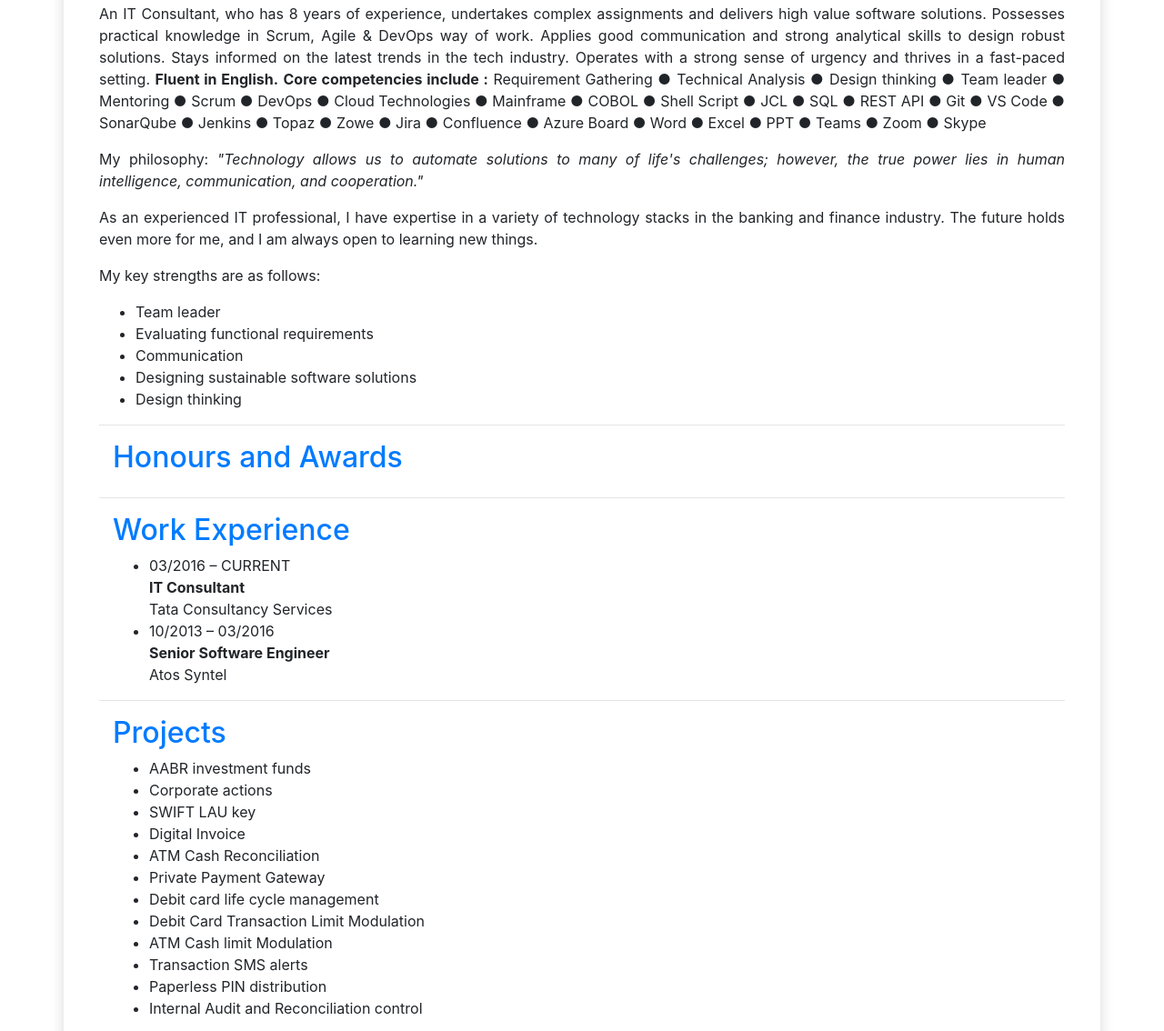
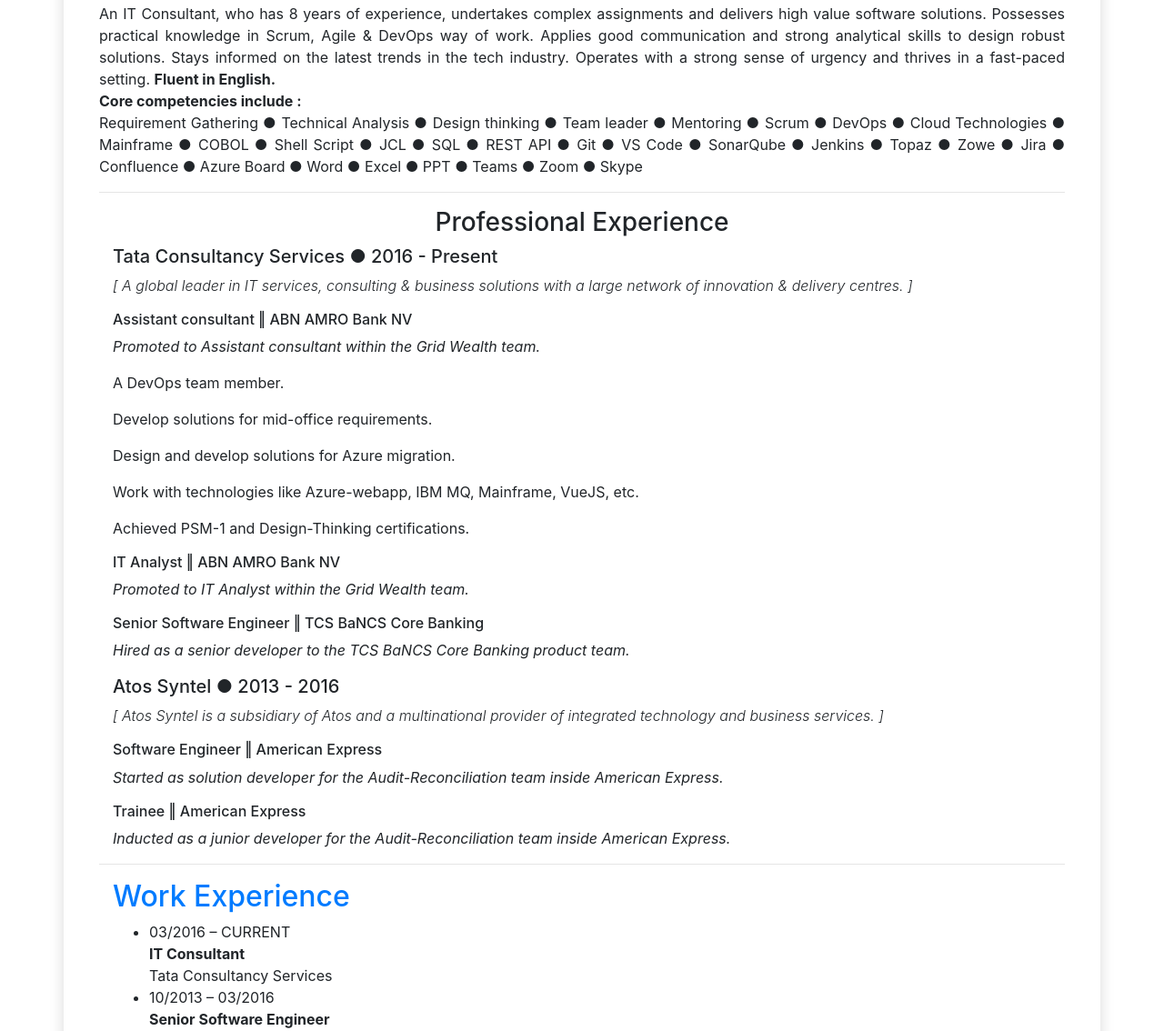
Before and after one commit to SouravKumarSahu/SouravKsahu.azure.webapp, a website: page public/index.html in a window 1280 px wide. Shown: the part 185-1319 px from the top of the page at 91% size. Drawn offline with nearby package versions, Linux system fonts and the light colour scheme; a script that the page names is missing.

Commit message:
upgrading page part 2

```diff
--- a/public/pagehome.html
+++ b/public/pagehome.html
@@ -23,104 +23,58 @@
   <hr>
   <!-- Brief -->
   <div class="container text-wrap text-justify">
-    <h3 class="text-center">
-
-      Assistant Consultant
-
-    </h3>
-
+    <h3 class="text-center">Assistant Consultant</h3>
     <p>
       An IT Consultant, who has 8 years of experience, undertakes complex assignments and delivers high value software
       solutions. Possesses practical knowledge in Scrum, Agile & DevOps way of work. Applies good communication and
       strong analytical skills to design robust solutions. Stays informed on the latest trends in the tech industry.
       Operates with a strong sense of urgency and thrives in a fast-paced setting. <b>Fluent in English.</b>
-
+      <br>
       <b>Core competencies include :</b>
-
+      <br>
       Requirement Gathering ● Technical Analysis ● Design thinking ● Team leader ● Mentoring ● Scrum ● DevOps ● Cloud
       Technologies ● Mainframe ● COBOL ● Shell Script ● JCL ● SQL ● REST API ● Git ● VS Code ● SonarQube ● Jenkins ●
       Topaz ● Zowe ● Jira ● Confluence ● Azure Board ● Word ● Excel ● PPT ● Teams ● Zoom ● Skype
     </p>
-    <p>
-      My philosophy: <i>"Technology allows us to automate solutions to many of life's challenges; however, the true
-        power lies in human intelligence, communication, and cooperation."</i>
-    </p>
-    <p>
-      As an experienced IT professional, I have expertise in a variety of technology stacks in the banking and finance
-      industry. The future holds even more for me, and I am always open to learning new things.
-    </p>
-    <p>
-      My key strengths are as follows:
-    <ul>
-      <li>Team leader</li>
-      <li>Evaluating functional requirements</li>
-      <li>Communication</li>
-      <li>Designing sustainable software solutions</li>
-      <li>Design thinking</li>
-    </ul>
-    </p>
     <hr>
-    <!-- Digital Skills -->
-    <!-- <div class="container">
-      <h2 class="text-primary">Digital Skills</h2>
-      <div class="row">
-        <div class="col-2"><b>Technologies</b>
-        </div>
-        <div class="col-10">
-          Microsoft Azure Developer / IBM Mainframe / Azure Webapps / HTML / JavaScript / Database: SQL, Oracle / IBM
-          Db2 Database / COBOL / XML/JSON/YML / No SQL / Java -Basic / Visual COBOL / Azure Database / nodeJS / Vue JS /
-          JCL / Azure Functions / Azure Pipeline / Shell Script (Bash) / Python / Azure DevOps / Linux
-        </div>
-      </div>
-      <div class="row mt-2">
-        <div class="col-2"><b>Tools</b>
-        </div>
-        <div class="col-10">
-          Azure Repos / VS-code / Service-Now / Eclipse IDE / Git / Microsoft App-V / Azure Boards / Jenkins / Maven /
-          SonarQube / Micro Focus Fortify / Jira/ Confluence / zOD / TCS BaNCS core banking / Unitech ACR / Nexus IQ /
-          Trello / Servicenow / Topaz IDE / ISPW / TCS BaNCS corp-actions / Changeman
-        </div>
-      </div>
-    </div>
-    <hr> -->
-    <!-- Honours and Awards-->
-    <div class="container">
-      <h2 class="text-primary">Honours and Awards</h2>
-      <div class="row">
-        <div class="col-4">
-          <div data-iframe-width="150" data-iframe-height="150"
-            data-share-badge-id="d541f5ab-cfa7-413c-9a62-f2b5506d7b89"
-            data-share-badge-host="https://www.youracclaim.com"></div>
-        </div>
-        <div class="col-4">
-          <div data-iframe-width="150" data-iframe-height="150"
-            data-share-badge-id="c1001e3b-b2b1-4dd4-86ca-240a36845dc5"
-            data-share-badge-host="https://www.youracclaim.com"></div>
-        </div>
-        <div class="col-4">
-          <div data-iframe-width="150" data-iframe-height="150"
-            data-share-badge-id="c9388241-afa5-4322-aaeb-00d24f1cc93a"
-            data-share-badge-host="https://www.youracclaim.com"></div>
-        </div>
+
+    <!-- Professional Experience-->
+    <div class="container text-wrap text-justify">
+      <h3 class="text-center">Professional Experience</h3>
+
+      <h5>Tata Consultancy Services ● 2016 - Present</h5>
+      <p class="font-weight-light"><i>[ A global leader in IT services, consulting & business solutions with a large network of innovation & delivery centres. ]</i></p>
+      <div>
+
+        <h6>Assistant consultant ‖ ABN AMRO Bank NV</h6>
+        <p><i>Promoted to Assistant consultant within the Grid Wealth team.</i></p>
+        <p type="checkbox">A DevOps team member.</p>
+        <p type="checkbox">Develop solutions for mid-office requirements.</p>
+        <p type="checkbox">Design and develop solutions for Azure migration.</p>
+        <p type="checkbox">Work with technologies like Azure-webapp, IBM MQ, Mainframe, VueJS, etc.</p>
+        <p type="checkbox">Achieved PSM-1 and Design-Thinking certifications.</p>
+
+        <h6>IT Analyst ‖ ABN AMRO Bank NV</h6>
+        <p><i>Promoted to IT Analyst within the Grid Wealth team.</i></p>
+
+        <h6>Senior Software Engineer ‖ TCS BaNCS Core Banking</h6>
+        <p><i>Hired as a senior developer to the TCS BaNCS Core Banking product team.</i></p>
 
       </div>
-      <div class="row">
-        <div class="col-4">
-          <div data-iframe-width="150" data-iframe-height="150"
-            data-share-badge-id="226272b9-a81c-4064-9eb3-02a37e671bd5"
-            data-share-badge-host="https://www.youracclaim.com"></div>
-        </div>
-        <div class="col-4">
-          <div data-iframe-width="150" data-iframe-height="150"
-            data-share-badge-id="fb75f066-aabc-4ba3-b236-22040ef5b1e3"
-            data-share-badge-host="https://www.youracclaim.com"></div>
-        </div>
-        <div class="col-4">
-          <div data-iframe-width="150" data-iframe-height="150"
-            data-share-badge-id="b7c25be9-17fc-4c1d-830f-38e995230786"
-            data-share-badge-host="https://www.youracclaim.com"></div>
-        </div>
+
+
+      <h5>Atos Syntel ● 2013 - 2016</h5>
+      <p class="font-weight-light"><i>[ Atos Syntel is a subsidiary of Atos and a multinational provider of integrated technology and business services. ]</i></p>
+      <div>
+
+        <h6>Software Engineer ‖ American Express</h6>
+        <p><i>Started as solution developer for the Audit-Reconciliation team inside American Express.</i></p>
+
+        <h6>Trainee ‖ American Express</h6>
+        <p><i>Inducted as a junior developer for the Audit-Reconciliation team inside American Express.</i></p>
+
       </div>
+
     </div>
     <hr>
     <!-- Work Experience -->
```
